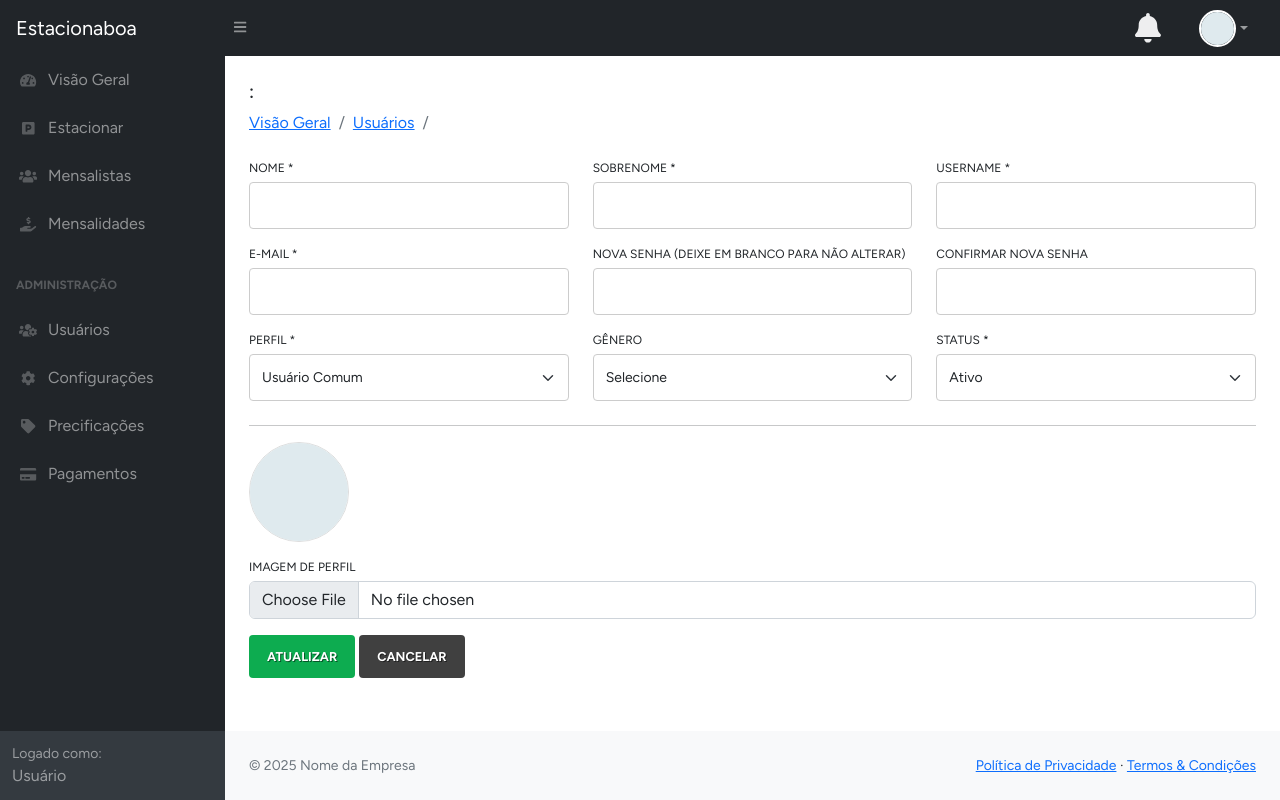
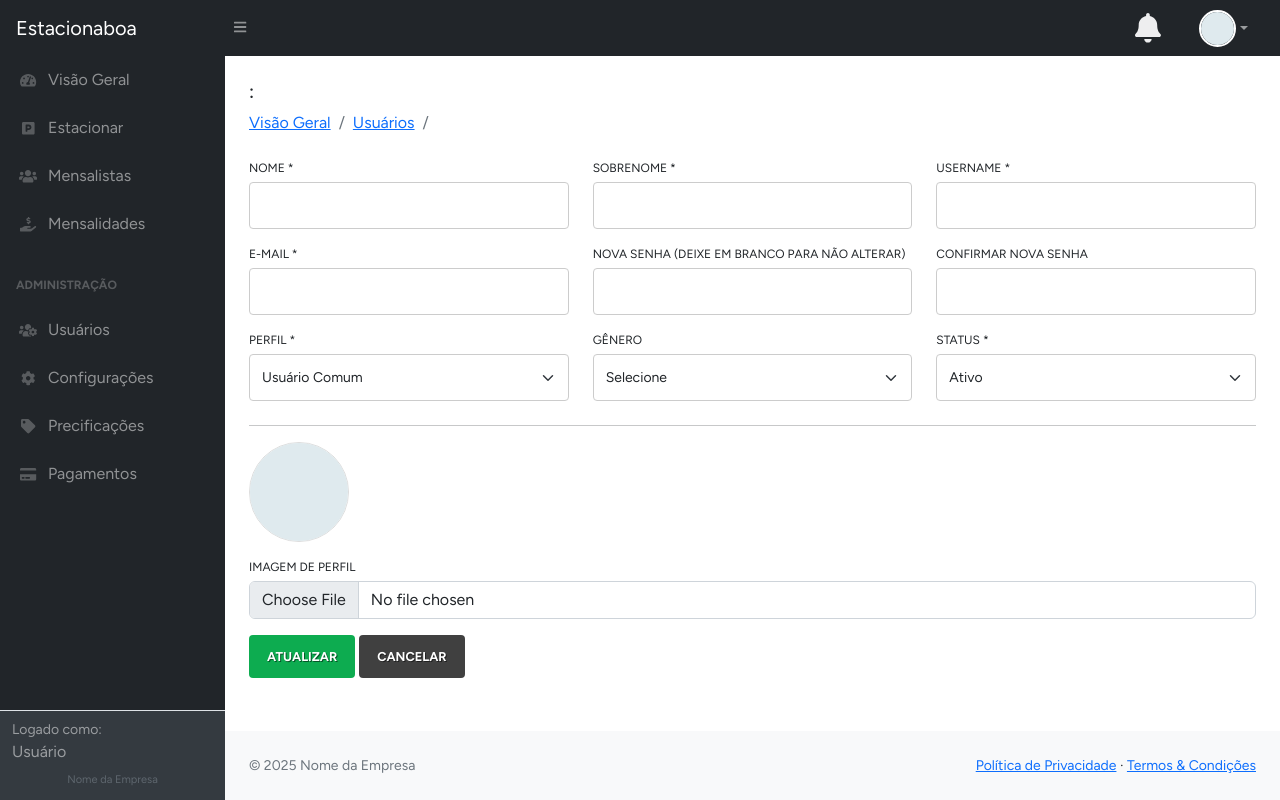
Before and after one commit to jotahtsx/estacionaboa-codeigniter, a CodeIgniter 4 app: the page made by www/app/Views/admin/users/edit.php in a window 1280 px wide. Run offline with PHP 8.4 and a stand-in for CodeIgniter, Linux system fonts and the light colour scheme; the template is opened without the code that fills it, so the values that code supplies are empty; some libraries are stand-ins or nearby versions.

Commit message:
Atualizando sidebar

```diff
--- a/www/app/Views/partials/sidebar.php
+++ b/www/app/Views/partials/sidebar.php
@@ -38,12 +38,16 @@
                 </a>
             </div>
         </div>
-        <div class="sb-sidenav-footer">
+
+        <div class="sb-sidenav-footer border-top pt-2">
             <div class="small">Logado como:</div>
             <?php
             $loggedInUser = auth()->user();
             echo (!empty($loggedInUser->first_name)) ? esc($loggedInUser->first_name) : 'Usuário';
             ?>
+            <div class="mt-2 text-muted small text-center" style="font-size: 11px; opacity: 0.75;">
+                <?= esc(get_settings()['trade_name'] ?? 'Nome da Empresa') ?>
+            </div>
         </div>
     </nav>
 </div>
```
